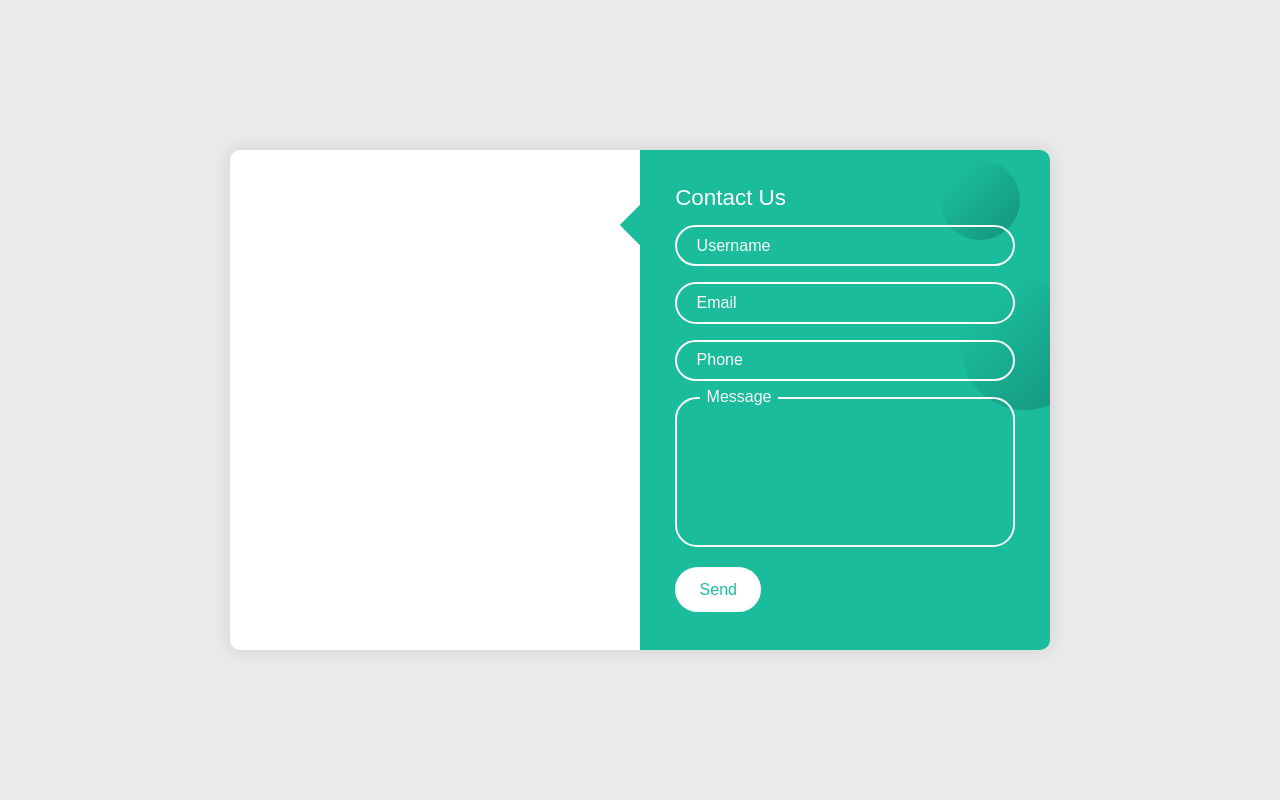
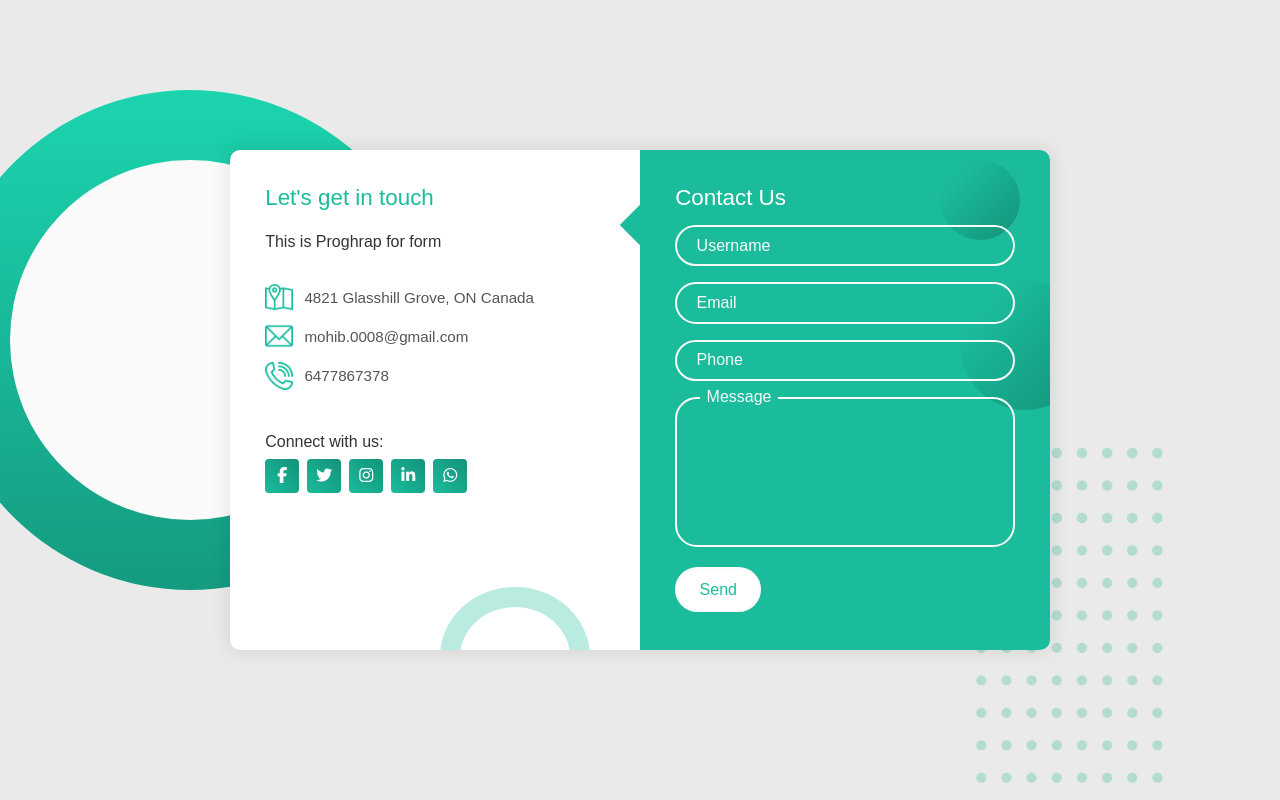
Before and after one commit to Mohib008/form, a website: page index.html in a window 1280 px wide. Drawn offline with Linux system fonts and the light colour scheme.

Commit message:
contact section added

```diff
--- a/css/app.css
+++ b/css/app.css
@@ -216,3 +216,109 @@ textarea.input{
   opacity: 1;
   width: 50%;
 }
+
+.contact-info{
+  padding: 2.3rem 2.2rem;
+  position: relative;
+}
+
+.contact-info .title {
+  color: #1abc9c;
+}
+
+.text{
+  color: #333;
+  margin: 1.5rem 0 2rem 0;
+}
+
+.information {
+  display: flex;
+  color: #555;
+  margin: 0.7rem 0;
+  align-items: center;
+  font-size: 0.95rem;
+}
+
+.icon{
+   width: 28px;
+   margin-right: 00.7rem;
+}
+
+.social-media {
+  padding: 2rem 0 0 0;
+}
+
+.social-media p{
+  color: #333;
+}
+
+.social-icon {
+  display: flex;
+  margin-top: 0.5rem;
+}
+
+.social-icon a{
+  width: 34px;
+  height: 34px;
+  border-radius: 4px;
+  background: linear-gradient(45deg, #1abc9c, #149279);
+  color: #fff;
+  text-align: center;
+  line-height: 34px;
+  margin-right: 0.5rem;
+  transition: 0.3s;
+}
+
+.social-icon a:hover {
+  transform: scale(1.07);
+}
+
+
+.contact-info::before {
+  content: "";
+  position: absolute;
+  width: 110px;
+  height: 100px;
+  border: 20px solid #1abc9c;
+  border-radius: 50%;
+  bottom: -77px;
+  right: 50px;
+  opacity: 0.3;
+}
+
+.big-circle {
+  position: absolute;
+  width: 500px;
+  height: 500px;
+  border-radius: 50%;
+  background: linear-gradient(to bottom, #1cd4af, #159b80);
+  bottom: 50%;
+  right: 50%;
+  transform: translate(-40%, 38%);
+}
+
+.big-circle::after {
+  content: "";
+  position: absolute;
+  width: 360px;
+  height: 360px;
+  background-color: #fafafa;
+  border-radius: 50%;
+  top: calc(50% - 180px);
+  left: calc(50% - 180px);
+}
+
+.square {
+  position: absolute;
+  height: 400px;
+  top: 50%;
+  left: 50%;
+  transform: translate(180%, 12%);
+  opacity: 0.3;
+}
+
+@media (max-width: 850px) {
+  .form{
+    grid-template-columns: 1fr;
+  }
+}
--- a/index.html
+++ b/index.html
@@ -6,11 +6,59 @@
   <meta name="viewport" content="width=device-width, initial-scale=1.0">
   <title>contact-form</title>
   <link rel="stylesheet" href="css/app.css">
+  <script
+    src="https://kit.fontawesome.com/64d58efce2.js"
+    crossorigin="anonymous"
+  >
+  </script>
 </head>
 <body>
   <div class="container">
+    <span class="big-circle"></span>
+    <img src="img/shape.png" alt="" class="square">
     <div class="form">
-      <div class="contact-info"></div>
+      <div class="contact-info">
+        <h3 class="title">Let's get in touch</h3>
+        <p class="text">This is Proghrap for form</p>
+
+        <div class="info">
+          <div class="information">
+            <img src="img/location.png" alt="" class="icon">
+            <p>4821 Glasshill Grove, ON Canada</p>
+          </div>
+
+          <div class="information">
+            <img src="img/email.png" alt="" class="icon">
+            <p>mohib.0008@gmail.com</p>
+          </div>
+
+          <div class="information">
+            <img src="img/phone.png" alt="" class="icon">
+            <p>6477867378</p>
+          </div>
+        </div>
+
+        <div class="social-media">
+          <p>Connect with us:</p>
+          <div class="social-icon">
+            <a href="#">
+              <i class="fab fa-facebook-f"></i>
+            </a>
+            <a href="#">
+              <i class="fab fa-twitter"></i>
+            </a>
+            <a href="#">
+              <i class="fab fa-instagram"></i>
+            </a>
+            <a href="#">
+              <i class="fab fa-linkedin-in"></i>
+            </a>
+            <a href="#">
+              <i class="fab fa-whatsapp"></i>
+            </a>
+          </div>
+        </div>
+      </div>
       <div class="contact-form">
         <span class="circle one"></span>
         <span class="circle two"></span>
```
